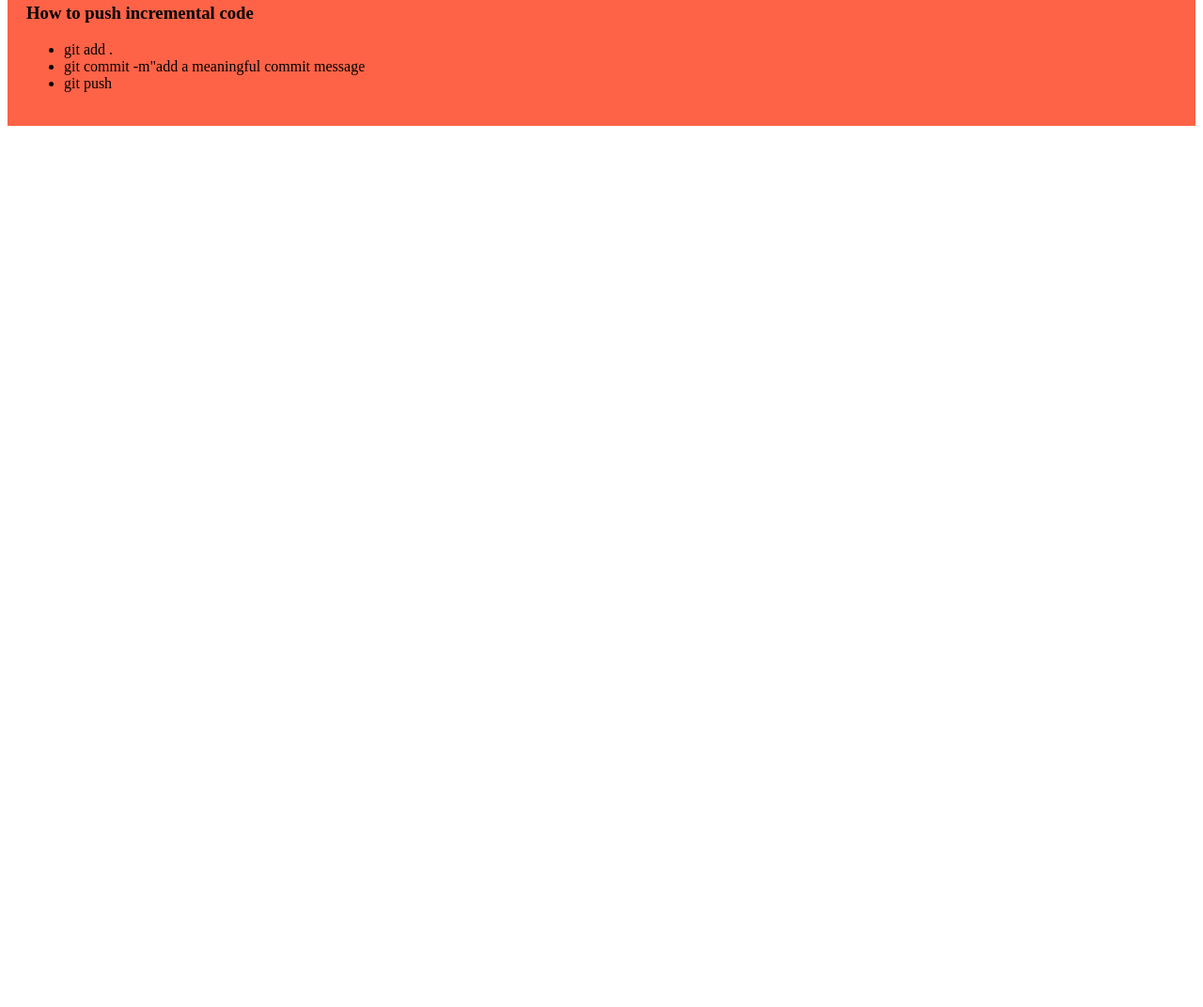
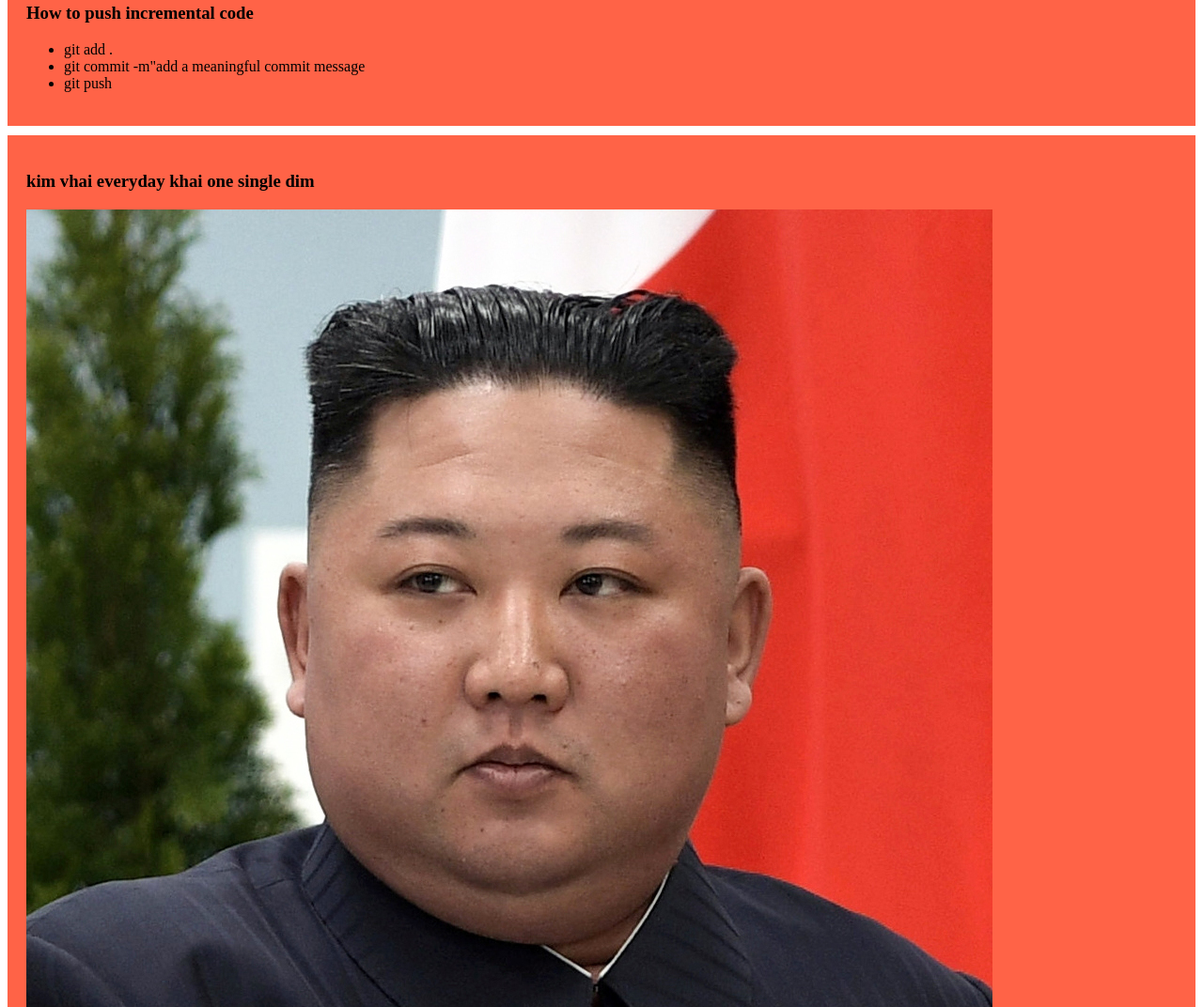
Before and after one commit to Apurba2283/my-simple-website, a plain HTML site: page index.html in a window 1280 px wide. Shown: the part 528-1600 px from the top of the page at 94% size. Before the commit the page ends 800 px from the top, so only its background shows below. Drawn offline with Linux system fonts and the light colour scheme.

Commit message:
added kim with asim

```diff
--- a/index.html
+++ b/index.html
@@ -27,6 +27,10 @@
             <li>git push</li>
         </ul>
     </div>
+    <div>
+        <h3>kim vhai everyday khai one single dim</h3>
+        <img src="images/Kim_Jong-un_April_2019_(cropped).jpg" alt="">
+    </div>
 
 </body>
 </html>
```
Also changed, not shown: images/Kim_Jong-un_April_2019_(cropped).jpg (added).
